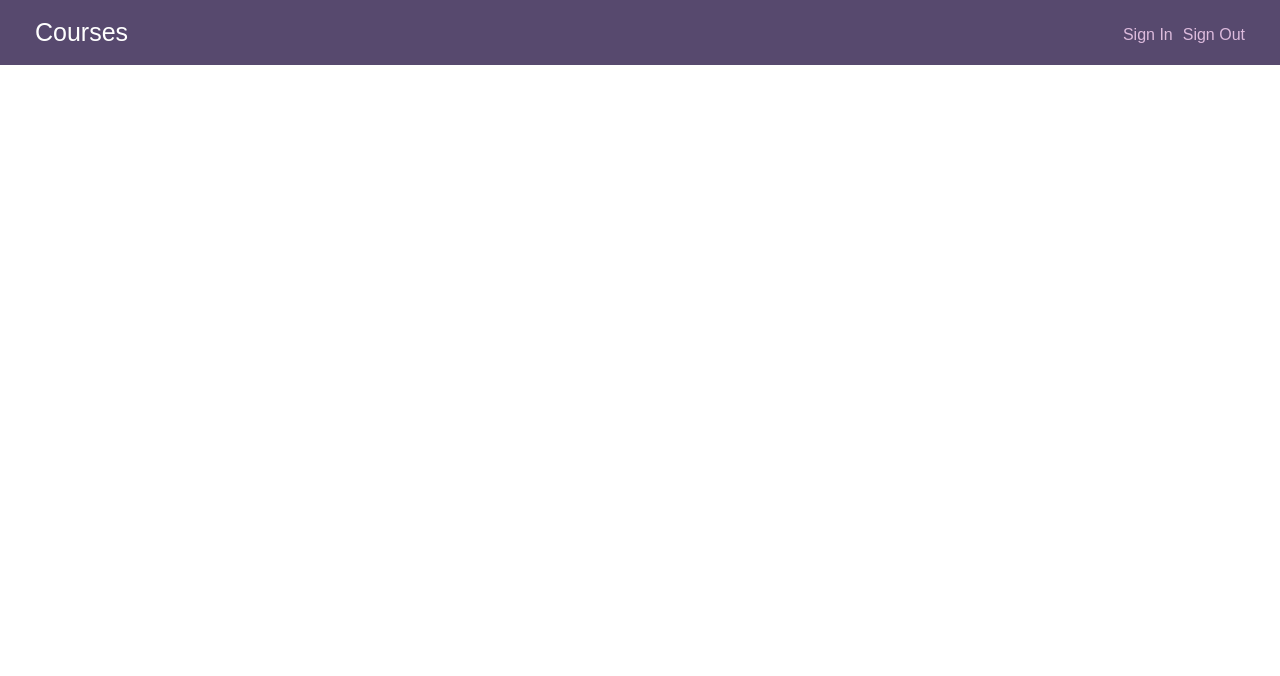
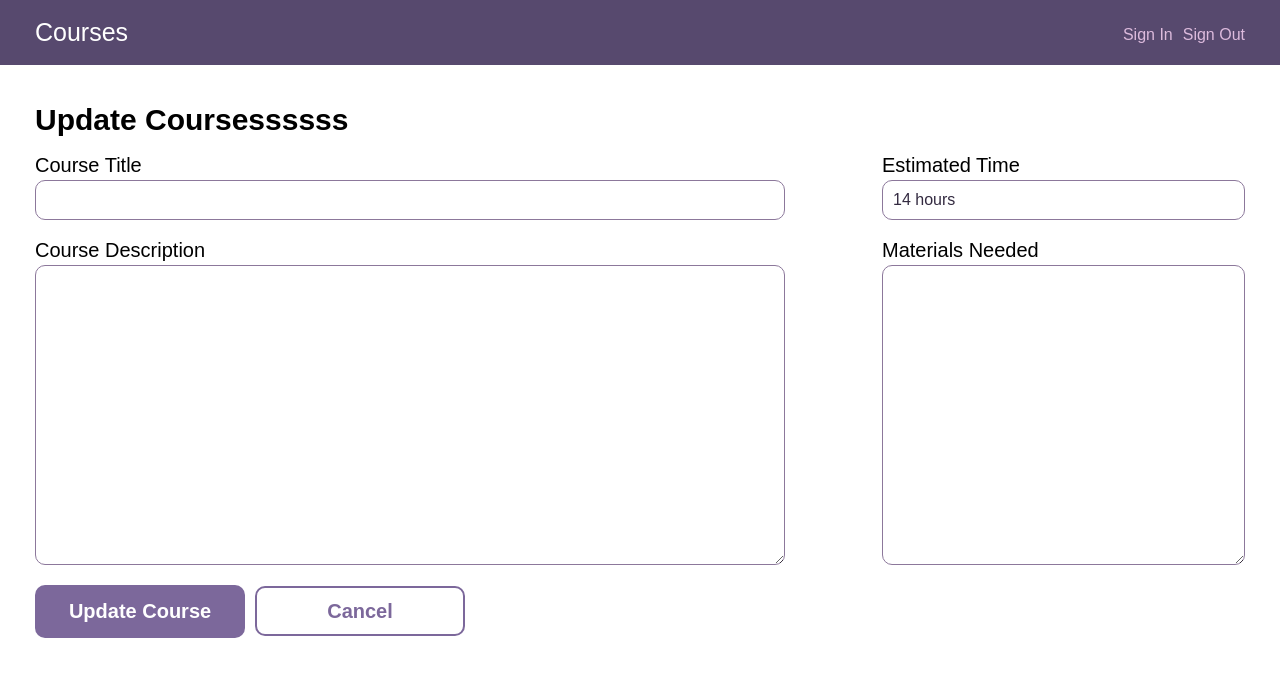
Before and after one commit to B00M808/Fullstack-Project, a React (Create React App) app in the folder client/: page /courses/1/update in a window 1280 px wide. Shown: the top 676 px of the page. Built offline with nearby package versions, Linux system fonts and the light colour scheme.

Commit message:
fixed errors for data and context, working on auth

```diff
--- a/client/src/App.js
+++ b/client/src/App.js
@@ -1,4 +1,4 @@
-import React, { useState, createContext } from "react";
+import React, { createContext } from "react";
 import { BrowserRouter, Route, Routes } from "react-router-dom";
 
 import CourseDetail from "./components/CourseDetail";
@@ -19,15 +19,13 @@ const CourseDetailWithContext = withContext(CourseDetail);
 const UserSignOutWithContext = withContext(UserSignOut);
 const UserSignUpWithContext = withContext(UserSignUp);
 const CreateCoursewithContext = withContext(CreateCourse);
+const UpdateCourseWithContext = withContext(UpdateCourse);
 
 export const UserContext = createContext();
 const App = () => {
 
   return (
-    /*
-    Because done as class component void
-    <UserContext.Provider value={{auth, setAuth}}>
-    */
+
     <React.Fragment>
       <BrowserRouter>
         <Provider>
@@ -35,13 +33,14 @@ const App = () => {
           <Routes>
           <Route path="/" element={<CoursesWithContext/>} />
             <Route path="courses/:id" element={<CourseDetailWithContext/>} />
+            {/* <Route path="courses/:id" element={Authenticateduser && <CourseDetailWithContext/>} /> */}
             <Route
               path="/courses/create"
               element={<CreateCoursewithContext />} />
             <Route
               path="courses/:id/update"
-              element={withContext(UpdateCourse)} />
-            <Route element={withContext(PrivateRoute)} />
+              element={<UpdateCourseWithContext/>} />
+            {/* <Route element={withContext(PrivateRoute)} /> */}
             <Route path="/signin" element={<UserSignInWithContext/>} />
             <Route path="/signout" element={<UserSignOutWithContext/>} />
             <Route path="/signup" element={<UserSignUpWithContext/>} />
@@ -49,7 +48,6 @@ const App = () => {
         </Provider>
       </BrowserRouter>
     </React.Fragment>
-    /*</UserContext.Provider>*/
   );
 };
 
--- a/client/src/Data.js
+++ b/client/src/Data.js
@@ -1,4 +1,3 @@
-import React, { useState } from "react";
 import { Buffer } from "buffer";
 
 export default class Data {
@@ -10,7 +9,6 @@ export default class Data {
     credentials = null
   ) {
     const url = `http://localhost:5000/api${path}`;
-
     const options = {
       method,
       headers: {
@@ -21,7 +19,7 @@ export default class Data {
     if (body !== null) {
       options.body = JSON.stringify(body);
     }
-
+//Encoding a text string to Base64 string utilizing Buffer object
     if (requiresAuth) {
       const encodedCredentials = Buffer.from(
         `${credentials.username}:${credentials.password}`
--- a/client/src/PrivateRoute.js
+++ b/client/src/PrivateRoute.js
@@ -1,5 +1,5 @@
 import React, { useContext, useEffect } from "react";
-import { useLocation, useNavigate } from "react-router-dom";
+import { useNavigate } from "react-router-dom";
 import { UserContext } from "./App";
 
 //Authenticated User allows user access but unauthorized user does not exist then redirected to sign in
--- a/client/src/components/CourseDetail.js
+++ b/client/src/components/CourseDetail.js
@@ -1,6 +1,6 @@
 import React, { useEffect, useState } from "react";
 import { useParams, Link, useNavigate } from "react-router-dom";
-import ReactMarkdown from 'react-markdown'
+import ReactMarkdown from "react-markdown";
 
 /*
 CourseDetail - This component provides the "Course Detail" screen by retrieving the detail for a course from the REST API's /api/courses/:id route and rendering the course. The component also renders a "Delete Course" button that when clicked should send a DELETE request to the REST API's /api/courses/:id route in order to delete a course. This component also renders an "Update Course" button for navigating to the "Update Course" screen.
@@ -24,8 +24,8 @@ const CourseDetail = ({ context }) => {
     context.data
       .getCourse(id)
       .then((data) => {
-        console.log(data)
-        setCourse(data)
+      console.log(data);
+      setCourse(data);
       })
       .catch((err) => console.log(err));
   }, []);
@@ -33,20 +33,35 @@ const CourseDetail = ({ context }) => {
   //get delete function
   const handleDelete = (id) => {
     context.data
-    .deleteCourse(id, context.authenticatedUser.email, context.authenticatedUser.password)
-    .then(res => {
-      navigate("/")
-      console.log("deleted")
-    }).catch((err) => console.log(err));
+      .deleteCourse(
+        id,
+        context.authenticatedUser.email,
+        context.authenticatedUser.password
+      )
+      .then((res) => {
+        navigate("/");
+        console.log("deleted");
+      })
+      .catch((err) => console.log(err));
   };
 
   return (
     <main>
       <div className="actions--bar">
         <div className="wrap">
-          <Link className="button" to="{'/courses/id/update'}">Update Course</Link>
-          <button className="button" id={course?.id} onClick={() => handleDelete(id)}>Delete Course</button>
-          <Link className="button button-secondary" to="/">Return to List</Link>
+          <Link className="button" to={`/courses/${id}/update`}>
+            Update Course
+          </Link>
+          <button
+          className="button"
+          id={course?.id}
+          onClick={() => handleDelete(id)}
+          >
+            Delete Course
+          </button>
+          <Link className="button button-secondary" to="/">
+            Return to List
+          </Link>
         </div>
       </div>
 
@@ -56,9 +71,9 @@ const CourseDetail = ({ context }) => {
           <div className="main--flex">
             <div>
               <h4 className="course--name">{course?.title}</h4>
-              <p>by {course?.User?.firstName} {course?.User?.lastName}</p>
-
-              <p>{course?.description}</p>
+              <p>
+                by {course?.User?.firstName} {course?.User?.lastName}
+              </p>
               <ReactMarkdown children={course?.description} />
             </div>
             <div>
@@ -74,6 +89,6 @@ const CourseDetail = ({ context }) => {
         </form>
       </div>
     </main>
-  )
-}
-  export default CourseDetail;
+  );
+};
+export default CourseDetail;
--- a/client/src/components/CreateCourse.js
+++ b/client/src/components/CreateCourse.js
@@ -36,10 +36,6 @@ const CreateCourse = ({ context }) => {
   const [course, setCourse] = useState([]);
   const handleSubmit = async (e) => {
     e.preventDefault();
-
-    const course = {
-
-    }
   }
 
   return (
--- a/client/src/components/UpdateCourse.js
+++ b/client/src/components/UpdateCourse.js
@@ -1,8 +1,9 @@
-import React from "react";
+import React, { useState, useEffect } from "react";
+import { useNavigate, useParams, Link } from "react-router-dom";
 
-const UpdateCourse = () => {
-  return <div>UpdateCourse</div>;
-};
+// const UpdateCourse = () => {
+//   return <div>UpdateCourse</div>;
+// };
 
 /*
 The component renders a form allowing a user to update one of their existing courses, an "Update Course" button that when clicked sends a PUT request to the REST API's /api/courses/:id route, and a "Cancel" button that returns the user to the "Course Detail" screen.
@@ -10,26 +11,22 @@ The component renders a form allowing a user to update one of their existing cou
 //Step 10 Display validation errors
 //Statefull
 
-const UserSignUp = ({ context }) => {
+const handleSubmit = async (e) => {
+e.preventDefault();
+await context.actions
+.signUp(emailAddress.current.value, password.current.value)
+.then(() => {navigate("/")});
+//
+
+//State is setup
+const UpdateCourse = ({context}) => {
   const firstName = useRef(null);
   const lastName = useRef(null);
   const emailAddress = useRef(null);
   const password = useRef(null);
 const navigate = useNavigate();
 
-const handleSubmit = async (e) => {
-e.preventDefault();
-await context.actions
-.signUp(emailAddress.current.value, password.current.value)
-.then(() => {navigate("/")});
-
-//State is setup
-const updateData = ({context}) => {
-  "title": course.title,
-  "description": course.description,
-  "estimatedTime": course.estimatedTime,
-  "materialsNeeded": course.materialsNeeded,
-  "userId": course.userId
+//
 
 
 //State is setup
@@ -44,6 +41,7 @@ const updateData = {
 const email = loggedInUser.email;
 const password = loggedInUser.password;
 
+//FOLLOW UP
 fetch(url, {
   method: "PUT",
   headers: headers,
@@ -53,93 +51,94 @@ fetch(url, {
 .then((json) => {
   if(json.id) {
   props.history.push('/courses');
-} else {
-  setErrorMessage(json.errors);
-}
 });
+*/
 
-const value = e.target.value;
-if (name === "courseTitle") {
-  setTitle(value);
-} else if (name === "courseDescription") {
-  setDescription(value);
-} else if (name === "estimatedTime") {
-  setEstimatedMaterialsNeeded(value);
-} else if (name === "materialsNeeded") {
-  setMaterialsNeeded(value);
-} else {
-
-};
-return(
+const UpdateCourse = ({ context }) => {
+  console.log(context)
+  const [course, setCourse] = useState([]);
+  const { id } = useParams();
+  const navigate = useNavigate();
+  useEffect(() => {
+    // context.data
+    //   .putUpdateCourse(id)
+    //   .then((data) => {
+    //     console.log(data);
+    //     // setUpdateCourse(data);
+    //   })
+    //   .catch((err) => console.log(err));
+  }, []);
 
   const handleUpdate = (e) => {
     e.preventDefault();
 
     const body = {
-    title,
-    description,
-    estimatedTime,
-    materialsNeeded,
+      title: "",
+      description: "",
+      estimatedTime: "",
+      materialsNeeded: ""
     };
 
-  context.data
-  .updateCourse(
-    body,
-    context.authenticatedUser.emailAddress,
-    context.authenticatedUser.password
-  )
-  .then((errors) => {
-    if (errors.length > 0) {
-      setErrors(errors);
-    } else {
-      navigate("/");
-    }
-  })
-  .catch((errors) => {
-    console.error(errors);
-  });
+    // context.data
+    //   .updateCourse(
+    //     body,
+    //     context.authenticatedUser.emailAddress,
+    //     context.authenticatedUser.password
+    //   )
+    //   .then((errors) => {
+    //     if (errors.length > 0) {
+    //       // setErrors(errors);
+    //     } else {
+    //       navigate("/");
+    //     }
+    //   })
+    //   .catch((errors) => {
+    //     console.error(errors);
+    //   });
   };
 
   const handleCancel = (e) => {
     e.preventDefault();
     navigate("/");
   };
+
+  const handleChange = (e) => {
+
+  }
+
   return (
     <div className="wrap">
-              <h2>Update Course</h2>
+      <h2>Update Coursessssss</h2>
       <form onSubmit={handleUpdate}>
-                    <div class="main--flex">
+        <div className="main--flex">
           <div>
-                            <label for="courseTitle">Course Title</label>
+            <label htmlFor="courseTitle">Course Title</label>
             <input
               id="courseTitle"
               className="courseTitle"
               type="text"
-                            defaultValue={course?.title}>
-                            onChange{handleChange}
-                            <label for="courseDescription">Course Description</label>
+              defaultValue={course?.title}
+              onChange={handleChange} />
+            <label htmlFor="courseDescription">Course Description</label>
             <textarea id="courseDescription" className="courseDescription"></textarea>
           </div>
           <div>
-                            <label for="estimatedTime">Estimated Time</label>
+            <label htmlFor="estimatedTime">Estimated Time</label>
             <input id="estimatedTime"
               className="estimatedTime"
               type="text"
-                            defaultValue="14 hours"> //how do I update this
-                            onChange{handleChange}
-                            <label for="materialsNeeded">Materials Needed</label>
+              defaultValue="14 hours"
+              onChange={handleChange} />
+            <label htmlFor="materialsNeeded">Materials Needed</label>
             <textarea id="materialsNeeded" className="materialsNeeded"></textarea>
           </div>
         </div>
         <button className="button" type="submit">Update Course</button>
-                    <Link className="button button-secondary" onclick="event.preventDefault(); location.href='index.html';">
+        <Link className="button button-secondary" onClick={handleCancel}>
           Cancel
-                      </button>
+        </Link>
+      </form >
     </div>
-                </form>
-          </div>
-    </div>
-)
   );
-*/
+}
   export default UpdateCourse;
--- a/client/src/components/UserSignIn.js
+++ b/client/src/components/UserSignIn.js
@@ -3,7 +3,7 @@ import { Link, useNavigate } from "react-router-dom";
 /*
 A Statefull component
 Utilized a signIn() method which is globally available.
-Authenticates a user using their email address and password.
+Authenticated a user using their email address and password.
 Persists the authenticated user's information (including their password) in the global state.
 FOLLOW UP on errors, see instructions
 */
@@ -49,7 +49,7 @@ const handleSubmit = async (e) => {
           </Link>
         </form>
         <p>
-          Don't have a user account? Click here to {" "}
+          Don't have a user account? Click here to
           <Link to="/signup">Sign Up</Link>!
         </p>
       </div>
```
Also changed, not shown: client/src/Context.js (+4 -39 lines), client/src/components/import axios from "axios";.js (added, +19 -0 lines). Lines whose indentation alone changed are shown as unchanged.
